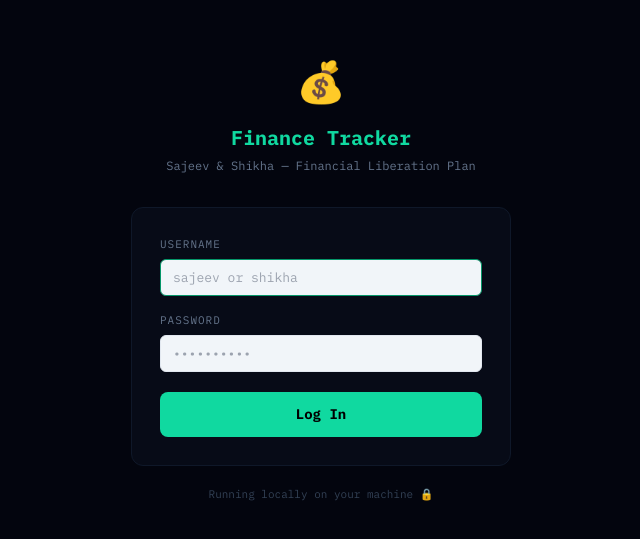
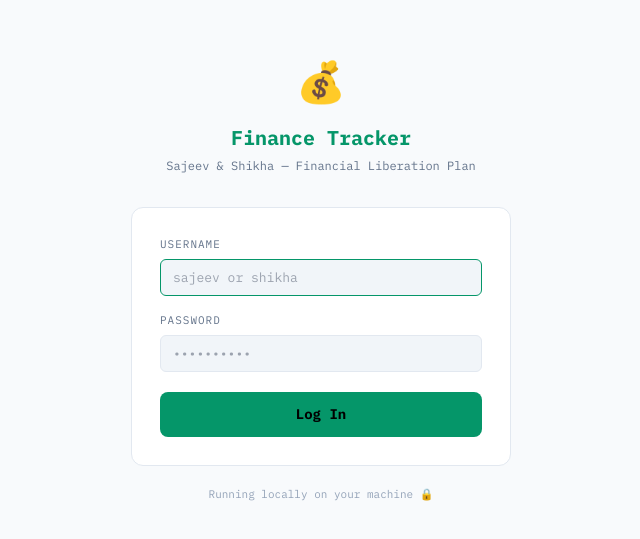
Before and after one commit to electronvolt94/finance-app, a Next.js app: page /login in a window 1280 px wide. Shown: the part 123-662 px from the top of the page, without its empty margins (319-959 px from the left). Built offline with nearby package versions, Linux system fonts and the light colour scheme.

Commit message:
Update page.tsx

```diff
--- a/src/app/login/page.tsx
+++ b/src/app/login/page.tsx
@@ -24,15 +24,15 @@ export default function LoginPage() {
   }
 
   return (
-    <div style={{ minHeight: "100vh", display: "flex", alignItems: "center", justifyContent: "center", background: "#03050e", padding: 20 }}>
+    <div style={{ minHeight: "100vh", display: "flex", alignItems: "center", justifyContent: "center", background: "#f8fafc", padding: 20 }}>
       <div style={{ width: "100%", maxWidth: 380 }}>
         <div style={{ textAlign: "center", marginBottom: 32 }}>
           <div style={{ fontSize: 40, marginBottom: 12 }}>💰</div>
-          <h1 style={{ color: "#10d9a0", fontWeight: 900, fontSize: 20, margin: "0 0 4px" }}>Finance Tracker</h1>
+          <h1 style={{ color: "#059669", fontWeight: 900, fontSize: 20, margin: "0 0 4px" }}>Finance Tracker</h1>
           <p style={{ color: "#64748b", fontSize: 12, margin: 0 }}>Sajeev & Shikha — Financial Liberation Plan</p>
         </div>
 
-        <form onSubmit={handleLogin} style={{ background: "#070b17", border: "1px solid #0f1829", borderRadius: 12, padding: 28 }}>
+        <form onSubmit={handleLogin} style={{ background: "#ffffff", border: "1px solid #e2e8f0", borderRadius: 12, padding: 28 }}>
           <div style={{ marginBottom: 16 }}>
             <label style={{ color: "#64748b", fontSize: 11, textTransform: "uppercase", letterSpacing: 1, display: "block", marginBottom: 6 }}>Username</label>
             <input value={username} onChange={e => setUsername(e.target.value)} placeholder="sajeev or shikha" required autoFocus />
@@ -41,13 +41,13 @@ export default function LoginPage() {
             <label style={{ color: "#64748b", fontSize: 11, textTransform: "uppercase", letterSpacing: 1, display: "block", marginBottom: 6 }}>Password</label>
             <input type="password" value={password} onChange={e => setPassword(e.target.value)} placeholder="••••••••••" required />
           </div>
-          {error && <p style={{ color: "#f87171", fontSize: 12, marginBottom: 14, textAlign: "center" }}>{error}</p>}
-          <button type="submit" disabled={loading} style={{ width: "100%", background: loading ? "#334155" : "#10d9a0", color: "#000", border: "none", borderRadius: 8, padding: "12px 0", fontWeight: 800, fontSize: 14, transition: "background 0.15s" }}>
+          {error && <p style={{ color: "#dc2626", fontSize: 12, marginBottom: 14, textAlign: "center" }}>{error}</p>}
+          <button type="submit" disabled={loading} style={{ width: "100%", background: loading ? "#94a3b8" : "#059669", color: "#000", border: "none", borderRadius: 8, padding: "12px 0", fontWeight: 800, fontSize: 14, transition: "background 0.15s" }}>
             {loading ? "Logging in..." : "Log In"}
           </button>
         </form>
 
-        <p style={{ color: "#334155", fontSize: 11, textAlign: "center", marginTop: 20 }}>
+        <p style={{ color: "#94a3b8", fontSize: 11, textAlign: "center", marginTop: 20 }}>
           Running locally on your machine 🔒
         </p>
       </div>
```
